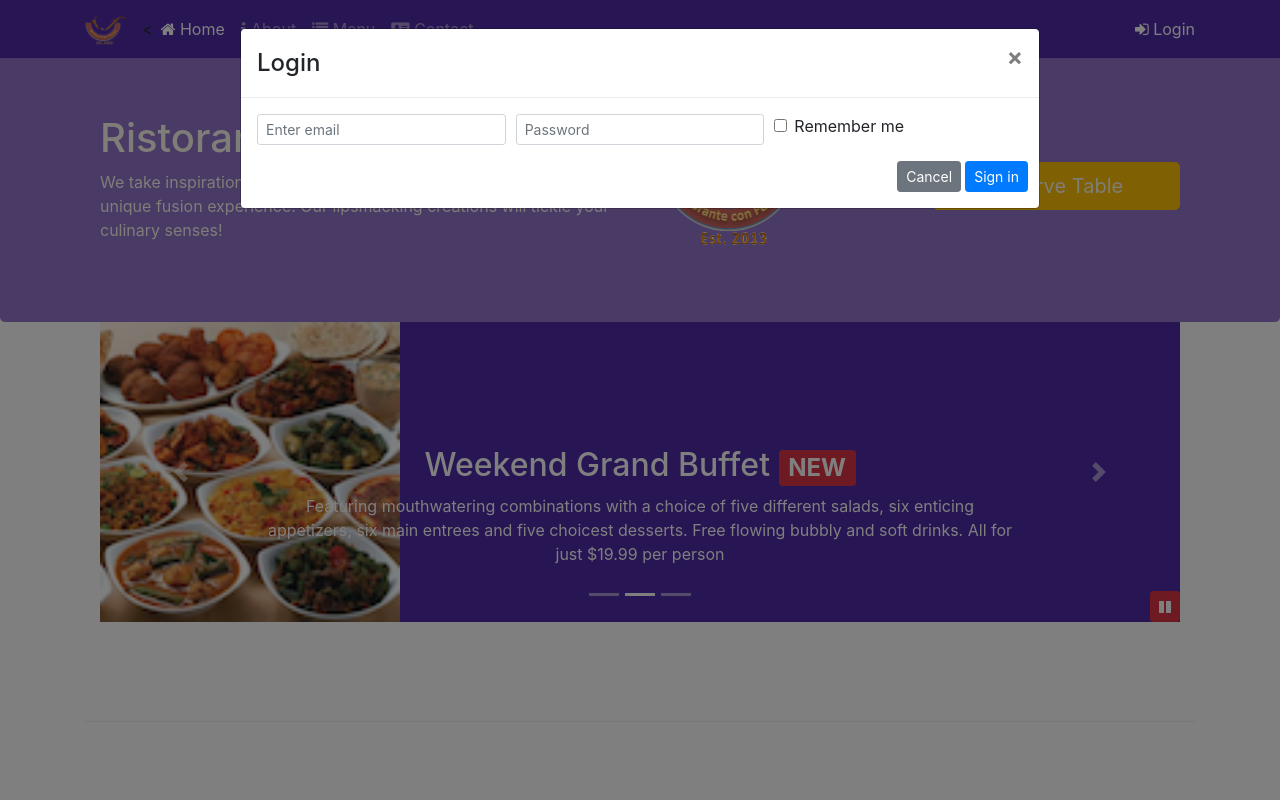
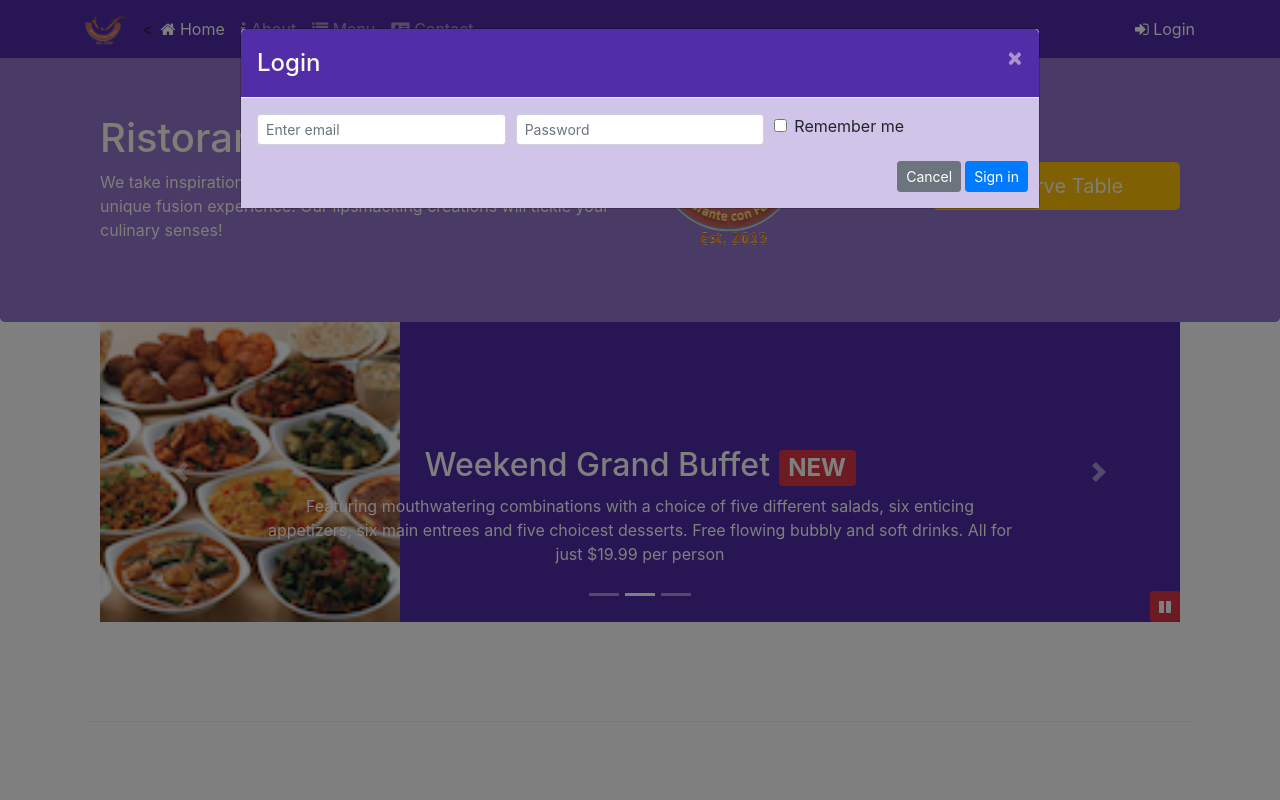
Before and after one commit to rienet/rien-conFusion, a website: page index.html in a window 1280 px wide. Both pictures are taken after a click on the link "Login". Shown: the top 800 px of the page. Drawn offline with nearby package versions, Linux system fonts and the light colour scheme.

Commit message:
messing around with jquery for buttons

```diff
--- a/css/styles.scss
+++ b/css/styles.scss
@@ -74,3 +74,18 @@ body{
 	bottom: 0px;
 	z-index: 1;
 }
+
+.modal {
+	.modal-header{
+		background: $background-dark;
+		color: floralwhite;
+
+		button{
+			color: floralwhite;
+		}
+	}
+
+	.modal-body{
+		background: $background-pale;
+	}
+}
--- a/index.html
+++ b/index.html
@@ -32,8 +32,7 @@
                         <li class="nav-item"><a class="nav-link" href="./contactus.html"><span class="fa fa-address-card fa-large"></span> Contact</a></li>
                     </ul>
                     <span class="navbar-text">
-                        <a data-toggle="modal" data-target="#loginModal">
-                        <span class="fa fa-sign-in"></span> Login</a>
+                        <a id="loginButton"><span class="fa fa-sign-in"></span> Login</a>
                     </span>
                 </div>
         </div>
@@ -158,7 +157,7 @@
                     <img src="img/logo.png" class="img-fluid">
                 </div>
                 <div class="col-12 col-sm align-self-center">
-                    <a role="button" class="btn btn-warning btn-lg btn-block" data-toggle="modal" data-target="#reserveModal">Reserve Table</a>
+                    <a id="reserveButton" role="button" class="btn btn-warning btn-lg btn-block">Reserve Table</a>
                 </div>
             </div>
         </div>
@@ -320,6 +319,14 @@
                     $("#carouselButton").children("span").addClass("fa-pause");
                 }
             });
+
+            $("#reserveButton").click(function(){
+                $('#reserveModal').modal('toggle')
+            });
+
+            $("#loginButton").click(function(){
+                $('#loginModal').modal('toggle')
+            });
         });
     </script>
 </body>
```
Also changed, not shown: css/styles.css.
